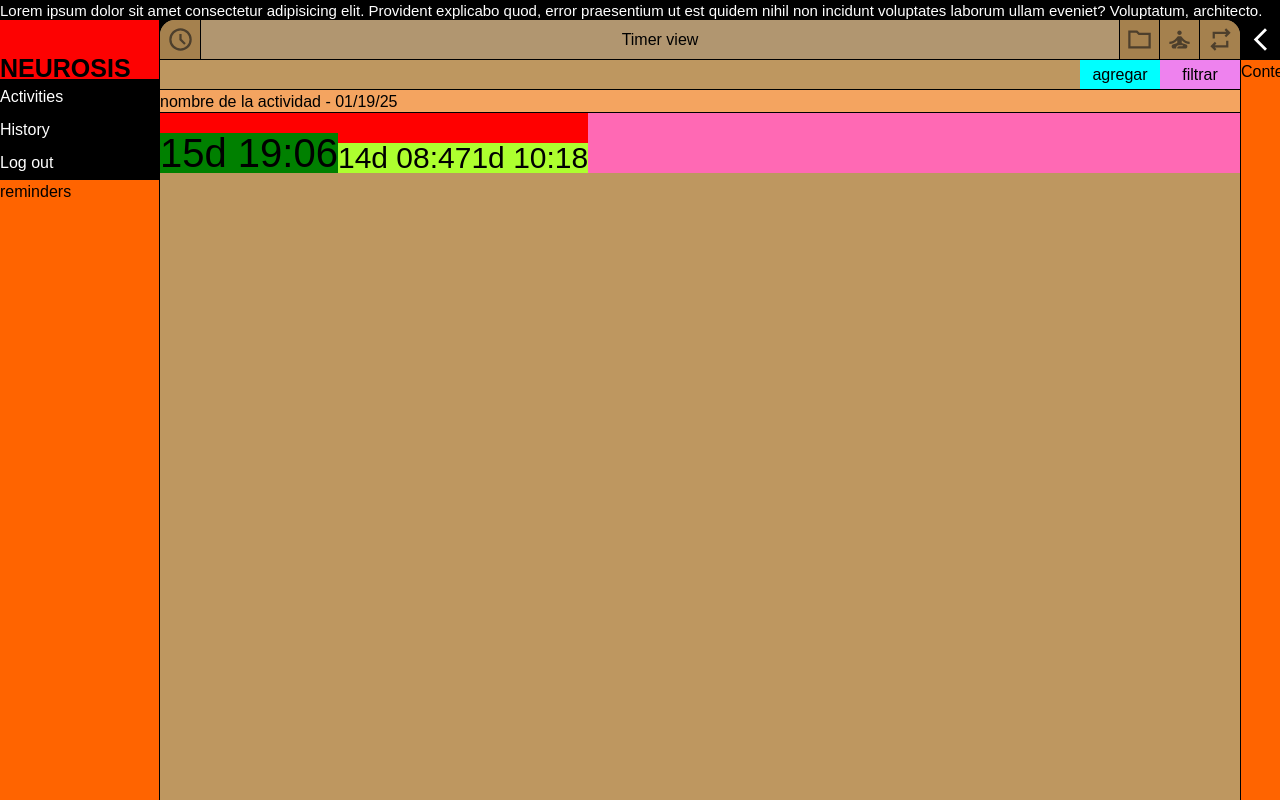
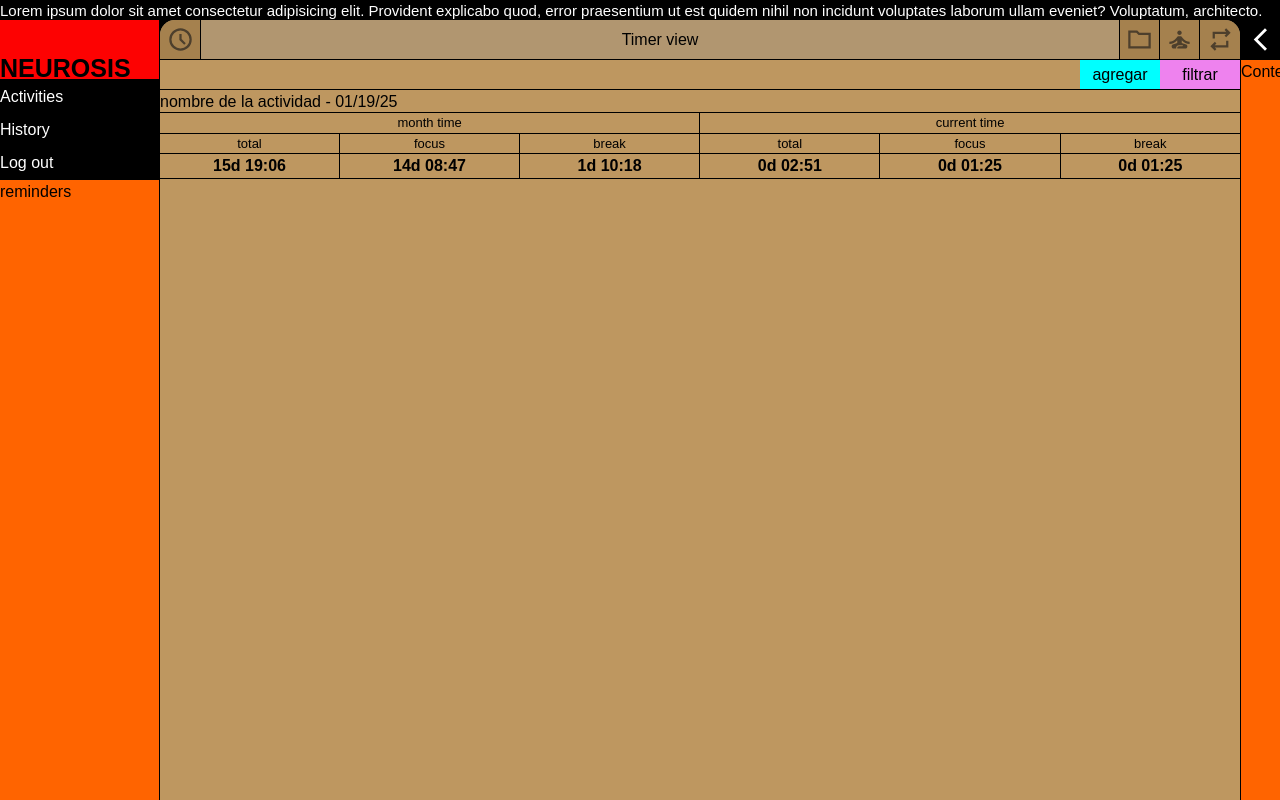
Before and after one commit to endorsain/neurosis-vite, a React (Vite) app: page / in a window 1280 px wide. Built offline with nearby package versions, Linux system fonts and the light colour scheme; no server answers; a web font is replaced by a local one.

Commit message:
Probando estructura de cronometro.

```diff
--- a/src/styles/_scrollbar.css
+++ b/src/styles/_scrollbar.css
@@ -43,7 +43,7 @@
 }
 
 /* TODO: USAR ESTO POR SI NO SE PUEDE O NO QUIERO USAR SCROLL DE X */
-/* ::-webkit-scrollbar {
+::-webkit-scrollbar {
   border-left: var(--scroll-border);
   overflow: hidden;
 }
@@ -55,4 +55,4 @@
 }
 ::-webkit-scrollbar-thumb:hover {
   background: var(--scroll-hover-background);
-} */
+}
--- a/src/views/activities/timers/Chronometer.jsx
+++ b/src/views/activities/timers/Chronometer.jsx
@@ -10,8 +10,8 @@ export const Chronometer = () => {
       },
     },
     total_current: {
-      focus: 134124,
-      break: 213123,
+      focus: 5153539,
+      break: 5153551,
       get total() {
         return this.focus + this.break;
       },
@@ -21,7 +21,18 @@ export const Chronometer = () => {
       break: 12512,
     },
   };
+  return (
+    <div className={styles.chronometer}>
+      <div className={styles.header}>nombre de la actividad - 01/19/25</div>
+      <div className={styles.body}>
+        <TotalTime time={test_value.total_month} text="month time" />
+        <TotalTime time={test_value.total_current} text="current time" />
+      </div>
+    </div>
+  );
+};
 
+const TotalTime = ({ time, text }) => {
   function formatTimeFromMilliseconds(milliseconds, format = 'hh:mm:ss') {
     // Cálculos base
     const ms = milliseconds % 1000;
@@ -53,61 +64,21 @@ export const Chronometer = () => {
     }
   }
   return (
-    <div className={styles.chronometer}>
-      <div className={styles.header}>nombre de la actividad - 01/19/25</div>
-      <div className={styles.body}>
-        <div className={styles.totalMonth}>
-          <span className={styles.xd1}>
-            {formatTimeFromMilliseconds(
-              test_value.total_month.total,
-              'd:hh:mm'
-            )}
-          </span>
-          <span className={styles.xd2}>
-            {formatTimeFromMilliseconds(
-              test_value.total_month.focus,
-              'd:hh:mm'
-            )}
-          </span>
-          <div className={styles.xd2}>
-            {formatTimeFromMilliseconds(
-              test_value.total_month.break,
-              'd:hh:mm'
-            )}
-          </div>
+    <div className={styles.totalTime}>
+      <div className={styles.headerTime}>{text}</div>
+      <div className={styles.bodyTime}>
+        <div className={styles.boxTime}>
+          <div>total</div>
+          <span>{formatTimeFromMilliseconds(time.total, 'd:hh:mm')}</span>
         </div>
-        {/*         <div className={styles.totalCurrent}>
-          <div>
-            {formatTimeFromMilliseconds(
-              test_value.total_current.total,
-              'hh:mm'
-            )}
-          </div>
-          <div>
-            {formatTimeFromMilliseconds(
-              test_value.total_current.focus,
-              'hh:mm'
-            )}
-          </div>
-          <div>
-            {formatTimeFromMilliseconds(
-              test_value.total_current.break,
-              'hh:mm'
-            )}
-          </div>
+        <div className={styles.boxTime}>
+          <div>focus</div>
+          <span>{formatTimeFromMilliseconds(time.focus, 'd:hh:mm')}</span>
         </div>
-        <div className={styles.current}>
-          <div>
-            {formatTimeFromMilliseconds(test_value.current.focus, 'hh:mm:ss')}
-          </div>
-          <div>
-            {formatTimeFromMilliseconds(test_value.current.break, 'hh:mm:ss')}
-          </div>
+        <div className={styles.boxTime}>
+          <div>break</div>
+          <span>{formatTimeFromMilliseconds(time.break, 'd:hh:mm')}</span>
         </div>
-        <div className={styles.buttons}>
-          <button>boton 1</button>
-          <button>boton 2</button>
-        </div> */}
       </div>
     </div>
   );
--- a/src/views/activities/timers/chronometer.module.css
+++ b/src/views/activities/timers/chronometer.module.css
@@ -1,90 +1,76 @@
 .chronometer {
-  background: rgb(160, 48, 35);
   display: grid;
-  grid-template-rows: 23px 60px;
+  grid-template-rows: 23px auto;
+  & > div {
+    border-bottom: var(--border-1);
+  }
+}
+.header {
+  height: 100%;
+}
+.body {
+  display: flex;
+  flex-direction: column;
+  overflow: hidden;
   & > *:not(:last-child) {
     border-bottom: var(--border-1);
   }
 }
-.header {
-  background: sandybrown;
-  height: 100%;
+.totalTime {
+  display: flex;
+  flex-direction: column;
+  width: 100%;
+  & > *:not(:last-child) {
+    border-bottom: var(--border-1);
+  }
 }
-.body {
-  background: hotpink;
-  height: 100%;
-  display: grid;
-  grid-template-columns: auto auto auto auto;
-  /* grid-template-rows: auto auto auto auto;
-  grid-template-areas: 'total_month total_current current buttons'; */
-  overflow: hidden;
+.headerTime {
+  /* background: white; */
+  display: flex;
+  align-items: center;
+  justify-content: center;
+
+  font-size: 13px;
 }
-.totalMonth,
-.totalCurrent,
-.current,
-.buttons {
+.bodyTime {
+  /* background: yellow; */
   display: flex;
   flex-direction: row;
-  height: 100%;
-  overflow: hidden;
-  width: fit-content;
+  width: 100%;
+  & > *:not(:last-child) {
+    border-right: var(--border-1);
+  }
 }
-.totalMonth {
-  background: red;
-  display: flex;
-  align-items: end;
-  justify-content: start;
-  /* display: flex;
-  flex-direction: row;
-  justify-content: flex-start;
-  align-items: flex-end; */
-
-  /* height: 100%;
-  width: 180px;
-  overflow: hidden; */
-}
-.xd1,
-.xd2 {
-  display: inline-block; /* Comportamiento inline pero con propiedades de bloque */
-  line-height: 1;
-  padding: 0; /* Eliminar cualquier padding */
-  margin: 0; /* Eliminar cualquier margen */
-}
-.xd1 {
-  background: green;
-  font-size: 40px;
-}
-.xd2 {
-  background: greenyellow;
-  font-size: 30px;
+.boxTime {
+  /* background: cyan; */
+  width: 100%;
+  & > *:not(:last-child) {
+    border-bottom: var(--border-1);
+  }
+  & > * {
+    display: flex;
+    align-items: center;
+    justify-content: center;
+  }
+  & > div {
+    /* background: red; */
+    font-size: 13px;
+  }
+  & > span {
+    /* background: green; */
+    font-weight: bold;
+  }
 }
 
-.totalCurrent {
-  background: rebeccapurple;
+@media (min-width: 1024px) {
+  .body {
+    display: flex;
+    flex-direction: row;
 
-  & > div:nth-child(1) {
-    background: white;
-  }
-
-  & > div:nth-child(2) {
-    background: yellow;
-  }
-
-  & > div:nth-child(3) {
-    background: cyan;
+    overflow: hidden;
+    & > *:not(:last-child) {
+      border-right: var(--border-1);
+      border-bottom: none;
+    }
   }
 }
-.current {
-  background: seagreen;
-
-  & > div:nth-child(2) {
-    background: yellow;
-  }
-
-  & > div:nth-child(3) {
-    background: cyan;
-  }
-}
-.buttons {
-  background: antiquewhite;
-}
--- a/src/views/activities/timers/timersView.module.css
+++ b/src/views/activities/timers/timersView.module.css
@@ -32,4 +32,5 @@
 
 .body {
   /* background: yellow; */
+  overflow: auto;
 }
```
